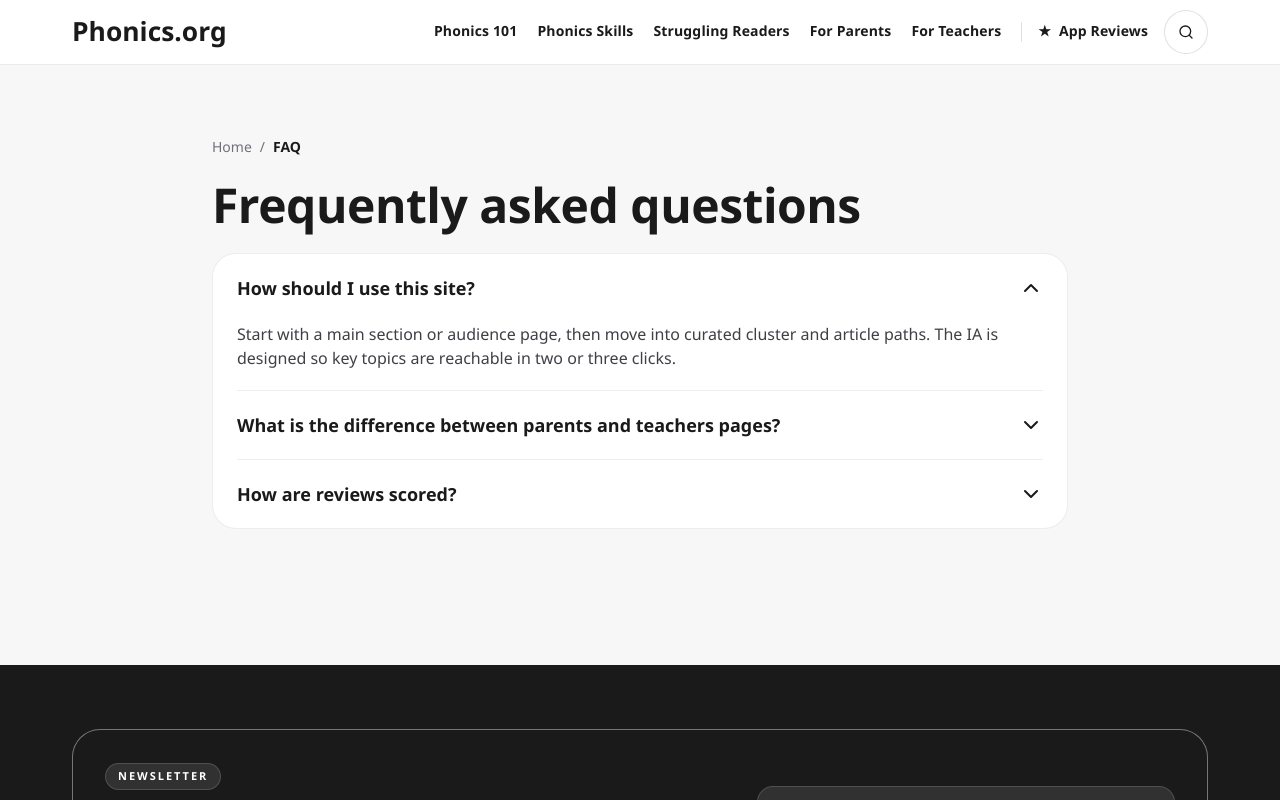
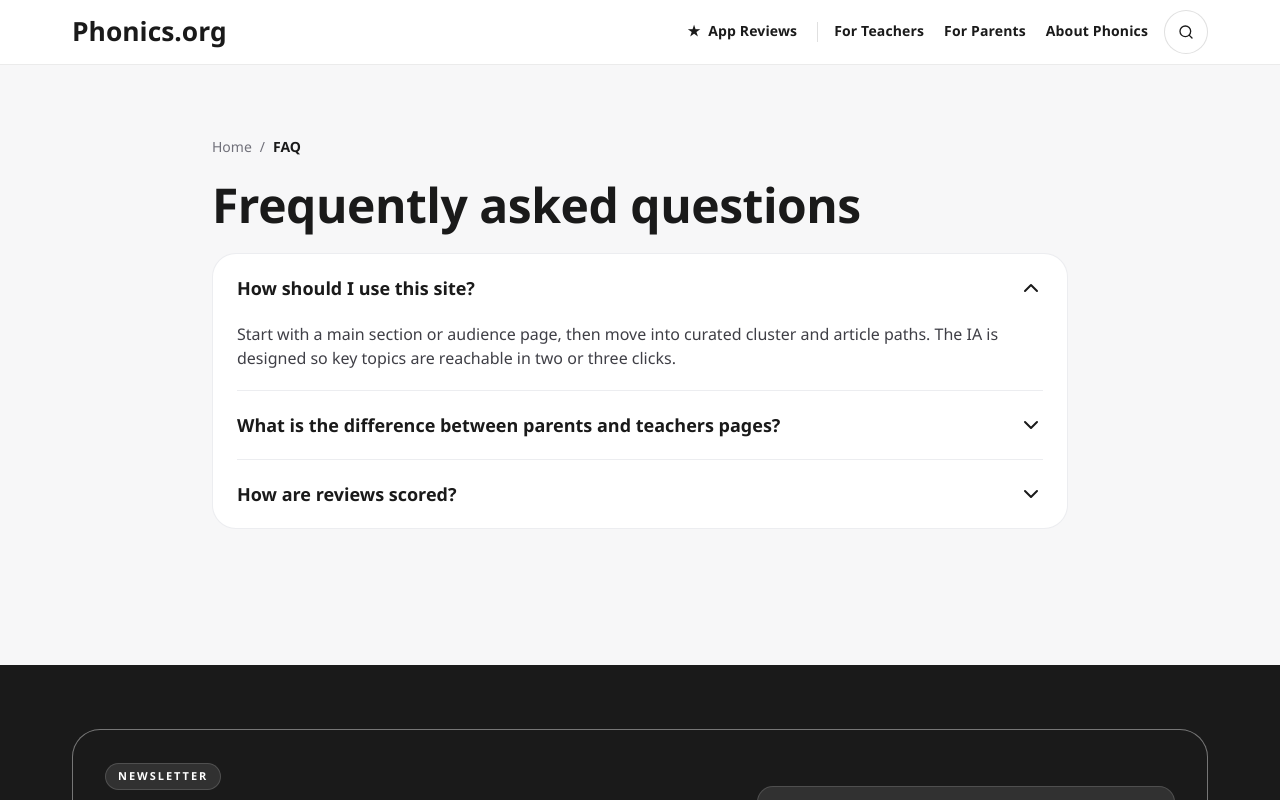
Before and after one commit to AlPower01/phonics, a Next.js app: page /faq in a window 1280 px wide. Shown: the top 800 px of the page. Built offline with nearby package versions, Linux system fonts and the light colour scheme.

Commit message:
Restructure primary navigation

```diff
--- a/app/[silo]/page.tsx
+++ b/app/[silo]/page.tsx
@@ -9,12 +9,13 @@ import { TOC } from "@/components/toc";
 import { getClustersBySilo, getSilo, silos, type SiloId } from "@/data/site";
 
 const primarySectionLinks = [
+  { id: "reviews", label: "App Reviews", href: "/reviews/", description: "Expert reviews of phonics apps and programs." },
   { id: "phonics", label: "Phonics 101", href: "/phonics/", description: "Core concepts, definitions, and instructional foundations." },
+  { id: "science-of-reading", label: "Science of Reading", href: "/science-of-reading/", description: "Research translated into practical reading guidance." },
   { id: "skills", label: "Phonics Skills", href: "/skills/", description: "Skill-specific guides from early decoding through advanced patterns." },
+  { id: "support", label: "Struggling Readers", href: "/support/", description: "Intervention, dyslexia-informed support, and next-step guidance." },
+  { id: "teachers", label: "For Teachers", href: "/for-teachers/", description: "Curated article pathways and planning support for educators." },
   { id: "parents", label: "For Parents", href: "/for-parents/", description: "Curated article pathways and age-based support for families." },
-  { id: "teachers", label: "For Teachers", href: "/for-teachers/", description: "Curated article pathways and planning support for educators." },
-  { id: "support", label: "Struggling Readers", href: "/support/", description: "Intervention, dyslexia-informed support, and next-step guidance." },
-  { id: "science-of-reading", label: "Science of Reading", href: "/science-of-reading/", description: "Research translated into practical reading guidance." },
 ];
 
 const pillarContent: Record<
--- a/app/page.tsx
+++ b/app/page.tsx
@@ -39,11 +39,20 @@ export default function HomePage() {
     },
   ];
   const primaryTopics = [
+    {
+      id: "reviews",
+      href: "/reviews/",
+      shortLabel: "Reviews",
+      accent: "#71717a",
+      label: "App Reviews",
+      description: "Expert reviews of phonics apps and programs, built to drive comparison and decision-making.",
+    },
     homepageTopics[0],
+    homepageTopics[3],
     homepageTopics[1],
     homepageTopics[2],
-    ...audienceTopics,
-    homepageTopics[3],
+    audienceTopics[1],
+    audienceTopics[0],
   ].filter(Boolean);
 
   return (
@@ -54,7 +63,7 @@ export default function HomePage() {
           <div className="max-w-[720px] space-y-3">
             <span className="eyebrow">Explore by topic</span>
             <h2 className="text-4xl">Navigate the site through clear learning pathways</h2>
-            <p>Seven core sections organize concepts, skills, parent guidance, teacher guidance, intervention, reviews, and research so every page sits inside a scannable hierarchy.</p>
+            <p>Start with reviews, move through the core phonics knowledge sections, or jump directly into teacher and parent pathways.</p>
           </div>
           <div className="grid gap-5 md:grid-cols-2 xl:grid-cols-3">
             {primaryTopics.map((silo) => (
--- a/components/header.tsx
+++ b/components/header.tsx
@@ -4,132 +4,56 @@ import { Search } from "lucide-react";
 import { getClustersBySilo, silos } from "@/data/site";
 
 const siloMap = Object.fromEntries(silos.map((silo) => [silo.id, silo]));
-
-function buildClusterGroups(siloId: "phonics" | "skills" | "support") {
-  const orderedClusters = getClustersBySilo(siloId);
-  const midpoint = Math.ceil(orderedClusters.length / 2);
-  const first = orderedClusters.slice(0, midpoint);
-  const second = orderedClusters.slice(midpoint);
-
-  return [
+const aboutPhonicsLinks = [
   {
-      heading: "Cluster Pages",
-      links: first.map((cluster) => ({
-        label: cluster.title,
-        href: cluster.overviewUrl,
-        description: cluster.summary,
-      })),
+    label: "Phonics 101",
+    href: "/phonics/",
+    description: "Core concepts, definitions, and instructional foundations.",
   },
   {
-      heading: "More Topics",
-      links: second.map((cluster) => ({
-        label: cluster.title,
-        href: cluster.overviewUrl,
-        description: cluster.summary,
-      })),
-    },
-  ].filter((group) => group.links.length > 0);
-}
-
-const megaNavItems = [
-  {
-    key: "phonics",
-    label: "Phonics 101",
-    href: "/phonics/",
-    title: "Phonics 101",
-    intro: "Core concepts, definitions, and the research-backed foundations behind phonics instruction.",
-    groups: buildClusterGroups("phonics"),
-    featured: siloMap["phonics"].featured,
+    label: "Science of Reading",
+    href: "/science-of-reading/",
+    description: "Research translated into practical phonics guidance.",
   },
   {
-    key: "skills",
     label: "Phonics Skills",
     href: "/skills/",
-    title: "Skills",
-    intro: "Browse decoding skills from letter-sound knowledge through advanced vowel and syllable patterns.",
-    groups: buildClusterGroups("skills"),
-    featured: siloMap["skills"].featured,
+    description: "Skill-by-skill guides from early decoding to advanced patterns.",
   },
   {
-    key: "support",
     label: "Struggling Readers",
     href: "/support/",
-    title: "Support",
-    intro: "Intervention, dyslexia-informed support, and practical next steps for struggling readers.",
-    groups: buildClusterGroups("support"),
-    featured: siloMap["support"].featured,
+    description: "Intervention, dyslexia-informed support, and next steps.",
   },
 ] as const;
 
+const aboutPhonicsGroups = [
+  { links: aboutPhonicsLinks.slice(0, 2) },
+  { links: aboutPhonicsLinks.slice(2, 4) },
+];
+
+const megaNavItem = {
+  key: "about-phonics",
+  label: "About Phonics",
+  href: "/phonics/",
+  title: "About Phonics",
+  intro: "Start with the core phonics knowledge sections, then move into audience pathways and reviews.",
+  groups: aboutPhonicsGroups,
+  featured: siloMap["phonics"].featured,
+} as const;
+
 const plainNavItems = [
+  { key: "reviews", label: "App Reviews", href: "/reviews/" },
+  { key: "teachers", label: "For Teachers", href: "/for-teachers/" },
   { key: "parents", label: "For Parents", href: "/for-parents/" },
-  { key: "teachers", label: "For Teachers", href: "/for-teachers/" },
-  { key: "reviews", label: "App Reviews", href: "/reviews/" },
 ] as const;
 
 function DesktopMegaNav() {
   return (
     <nav className="hidden items-center gap-4 lg:flex xl:gap-5" aria-label="Primary">
-      {megaNavItems.slice(0, 3).map((item) => (
-        <div key={item.key} className="group relative">
-          <Link
-            href={item.href}
-            className="inline-flex min-h-11 items-center border-b-2 border-transparent py-3 text-[13px] font-bold tracking-[0.01em] transition hover:border-ink-900 hover:text-ink-900 xl:text-sm"
-          >
-            {item.label}
-          </Link>
-
-          <div className="pointer-events-none fixed left-1/2 top-16 z-50 hidden w-[min(1200px,calc(100vw-40px))] -translate-x-1/2 pt-4 group-hover:block group-focus-within:block">
-            <div className="pointer-events-auto grid grid-cols-[220px_1fr_1fr_260px] gap-5 rounded-[24px] border border-[rgba(0,0,0,0.08)] bg-white p-5 shadow-[0_18px_48px_rgba(0,0,0,0.08)]">
-              <div className="rounded-[18px] border border-[rgba(0,0,0,0.06)] bg-paper-100 p-4">
-                <h3 className="mb-3 text-xl">{item.title}</h3>
-                <p className="mb-4 text-sm text-ink-700">{item.intro}</p>
-                <Link href={item.href} className="button-tertiary">
-                  Overview
-                </Link>
-              </div>
-
-              {item.groups.map((group) => (
-                <div key={group.heading} className="space-y-2">
-                  <div className="space-y-2">
-                    {group.links.map((link) => (
-                      <Link
-                        key={link.href}
-                        href={link.href}
-                        className="block rounded-[16px] px-3 py-3 transition hover:bg-paper-100"
-                      >
-                        <div className="font-semibold text-ink-900">{link.label}</div>
-                        <div className="mt-1 text-sm text-ink-500">{link.description}</div>
-                      </Link>
-                    ))}
-                  </div>
-                </div>
-              ))}
-
-              <div className="overflow-hidden rounded-[18px] border border-[rgba(0,0,0,0.06)] bg-paper-100">
-                <img
-                  src={item.featured.image}
-                  alt={item.featured.title}
-                  className="aspect-[4/3] w-full object-cover grayscale"
-                />
-                <div className="space-y-3 p-4">
-                  <div className="text-[11px] font-bold uppercase tracking-[0.18em] text-ink-500">
-                    Featured
-                  </div>
-                  <div className="text-lg font-semibold text-ink-900">{item.featured.title}</div>
-                  <p className="text-sm text-ink-700">{item.featured.excerpt}</p>
-                  <Link href={item.featured.href} className="button-tertiary">
-                    Read more
-                  </Link>
-                </div>
-              </div>
-            </div>
-          </div>
-        </div>
-      ))}
       {plainNavItems.map((item) => (
         <div key={item.key} className="flex items-center">
-          {item.key === "reviews" ? (
+          {item.key === "teachers" ? (
             <span
               aria-hidden="true"
               className="mr-4 h-5 w-px bg-[rgba(0,0,0,0.12)]"
@@ -148,27 +72,26 @@ function DesktopMegaNav() {
           </Link>
         </div>
       ))}
-      {megaNavItems.slice(3).map((item) => (
-        <div key={item.key} className="group relative">
+      <div key={megaNavItem.key} className="group relative">
         <Link
-            href={item.href}
+          href={megaNavItem.href}
           className="inline-flex min-h-11 items-center border-b-2 border-transparent py-3 text-[13px] font-bold tracking-[0.01em] transition hover:border-ink-900 hover:text-ink-900 xl:text-sm"
         >
-            {item.label}
+          {megaNavItem.label}
         </Link>
 
         <div className="pointer-events-none fixed left-1/2 top-16 z-50 hidden w-[min(1200px,calc(100vw-40px))] -translate-x-1/2 pt-4 group-hover:block group-focus-within:block">
           <div className="pointer-events-auto grid grid-cols-[220px_1fr_1fr_260px] gap-5 rounded-[24px] border border-[rgba(0,0,0,0.08)] bg-white p-5 shadow-[0_18px_48px_rgba(0,0,0,0.08)]">
             <div className="rounded-[18px] border border-[rgba(0,0,0,0.06)] bg-paper-100 p-4">
-                <h3 className="mb-3 text-xl">{item.title}</h3>
-                <p className="mb-4 text-sm text-ink-700">{item.intro}</p>
-                <Link href={item.href} className="button-tertiary">
-                  Overview
+              <h3 className="mb-3 text-xl">{megaNavItem.title}</h3>
+              <p className="mb-4 text-sm text-ink-700">{megaNavItem.intro}</p>
+              <Link href={megaNavItem.href} className="button-tertiary">
+                Start here
               </Link>
             </div>
 
-              {item.groups.map((group) => (
-                <div key={group.heading} className="space-y-2">
+            {megaNavItem.groups.map((group, index) => (
+              <div key={index} className="space-y-2">
                 <div className="space-y-2">
                   {group.links.map((link) => (
                     <Link
@@ -186,17 +109,17 @@ function DesktopMegaNav() {
 
             <div className="overflow-hidden rounded-[18px] border border-[rgba(0,0,0,0.06)] bg-paper-100">
               <img
-                  src={item.featured.image}
-                  alt={item.featured.title}
+                src={megaNavItem.featured.image}
+                alt={megaNavItem.featured.title}
                 className="aspect-[4/3] w-full object-cover grayscale"
               />
               <div className="space-y-3 p-4">
                 <div className="text-[11px] font-bold uppercase tracking-[0.18em] text-ink-500">
                   Featured
                 </div>
-                  <div className="text-lg font-semibold text-ink-900">{item.featured.title}</div>
-                  <p className="text-sm text-ink-700">{item.featured.excerpt}</p>
-                  <Link href={item.featured.href} className="button-tertiary">
+                <div className="text-lg font-semibold text-ink-900">{megaNavItem.featured.title}</div>
+                <p className="text-sm text-ink-700">{megaNavItem.featured.excerpt}</p>
+                <Link href={megaNavItem.featured.href} className="button-tertiary">
                   Read more
                 </Link>
               </div>
@@ -204,7 +127,6 @@ function DesktopMegaNav() {
           </div>
         </div>
       </div>
-      ))}
     </nav>
   );
 }
@@ -217,14 +139,14 @@ function MobileNav() {
       </summary>
       <div className="absolute right-0 top-full z-50 mt-3 w-[min(92vw,360px)] rounded-[20px] border border-[rgba(0,0,0,0.08)] bg-white p-4 shadow-[0_18px_48px_rgba(0,0,0,0.08)]">
         <div className="space-y-3">
-          {[...megaNavItems.slice(0, 3), ...plainNavItems, ...megaNavItems.slice(3)].map((item) => (
+          {[plainNavItems[0], megaNavItem, plainNavItems[1], plainNavItems[2]].map((item) => (
             <details key={item.key} className="rounded-[16px] border border-[rgba(0,0,0,0.06)] bg-paper-100 p-3">
               <summary className="cursor-pointer list-none text-sm font-semibold text-ink-900">
-                {item.label}
+                {"key" in item && item.key === "reviews" ? "★ " : ""}{item.label}
               </summary>
               <div className="mt-3 space-y-3">
                 <Link href={item.href} className="block text-sm font-semibold text-ink-900">
-                  Overview
+                  {"groups" in item ? "Start here" : "Open"}
                 </Link>
                 {"groups" in item ? item.groups.flatMap((group) => group.links).map((link) => (
                   <Link key={link.href} href={link.href} className="block text-sm text-ink-700">
```
Also changed, not shown: components/footer.tsx (+5 -4 lines). Lines whose indentation alone changed are shown as unchanged.
